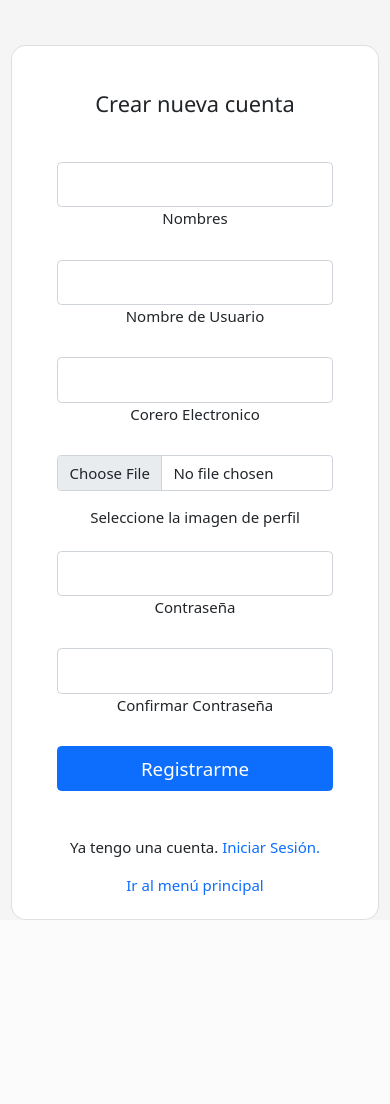
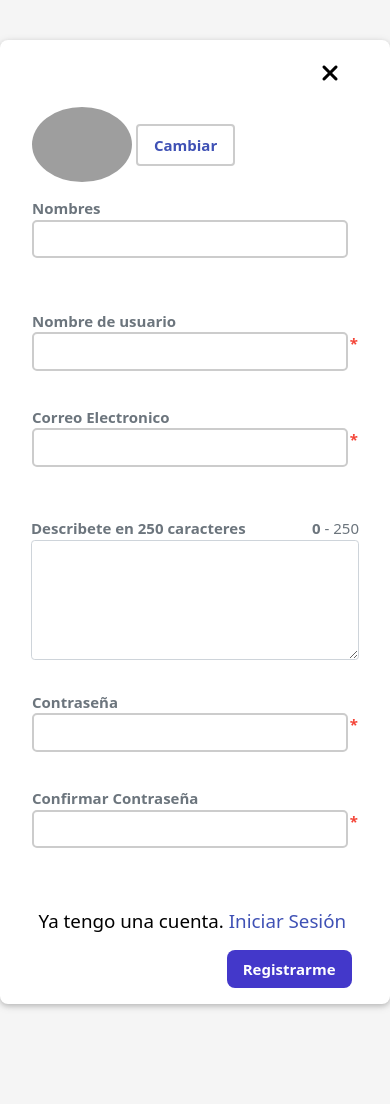
Before and after one commit to WilferCastro/MegateriosBlogV2, a Django app: page /registrarme/ in a window 390 px wide. Before the commit the page ends 920 px from the top, so only its background shows below. Run offline with Django 4.2, Linux system fonts and the light colour scheme; parts of the project's set-up code (start-up, migrations or seed data) failed here and were passed over; some libraries are stand-ins or nearby versions; grey boxes are pictures that could not be loaded.

Commit message:
Se rediseñó y se agregaron nuevas caracteristicas en el panel de registro

```diff
--- a/Blog/form.py
+++ b/Blog/form.py
@@ -9,7 +9,7 @@ class UserForm(UserCreationForm):
     class Meta:
         model = User
 
-        fields = ['username','first_name','last_name','email','password1','password2','image',]
+        fields = ['username','first_name','last_name','email','password1','password2','image','biography']
 
         labels = {
             'username': 'Nombre de Usuario',
@@ -19,6 +19,7 @@ class UserForm(UserCreationForm):
             'password1': 'Contraseña',
             'password2': 'Confirmar Contraseña',
             'image': 'Seleccione su imagen',
+            'biography': 'Describete',
         }
 
         widgets = {
@@ -28,6 +29,7 @@ class UserForm(UserCreationForm):
             'email': forms.EmailInput(),
             'password1': forms.PasswordInput(),
             'password2': forms.PasswordInput(),
+            'biography': forms.Textarea(),
         }
 
 
--- a/Blog/models.py
+++ b/Blog/models.py
@@ -1,12 +1,10 @@
-from distutils.command.upload import upload
 from django.db import models
 from django.contrib.auth.models import AbstractUser
-from django.forms import IntegerField
 
 
 # Create your models here.
 class User(AbstractUser):
-    image=models.ImageField(upload_to='foto_autores',null=True)
+    image=models.ImageField(upload_to='foto_autores',null=True,default='foto_autores/avatar.jpg')
 
     email = models.EmailField(('email address'), unique=True)
     location=models.CharField(max_length=45, null=True, blank=True)
--- a/Blog/views.py
+++ b/Blog/views.py
@@ -30,11 +30,18 @@ def MisArticulos(request, pk):
         return render(request,"articulos/error.html")
 
 
-class Registro(CreateView):
-    model = User
-    template_name="principal/registro.html"
-    form_class=UserForm
-    success_url=reverse_lazy('articulos')
+class Registro(View):
+
+    def get(self,request):
+        return render(request,"principal/registro.html")
+
+    def post(self,request):
+        form = UserForm(request.POST,request.FILES)
+        if form.is_valid():
+            form.save()
+            return JsonResponse({"ok":"oj"})
+        else:
+            return JsonResponse(form.errors, status=400)
 
 
 class NuevoArticulo(LoginRequiredMixin,CreateView):
--- a/static/css/style.css
+++ b/static/css/style.css
@@ -115,6 +115,7 @@ box-shadow: 0 10px 20px rgba(0,0,0,.12), 0 4px 8px rgba(0,0,0,.06);
 
 .xmodal{
   /* w3-right me-3 fs-3 px-3 w3-round-large */
+  color: #000;
   float: right;
   margin-right: 20px;
   padding: 0 15px;
@@ -127,3 +128,19 @@ box-shadow: 0 10px 20px rgba(0,0,0,.12), 0 4px 8px rgba(0,0,0,.06);
   color: #4338ca;
   background-color: rgba(37,99,235,.1);
 }
+
+.inputs{
+  width: 97%;
+  padding: 6px 0;
+  outline: none;
+  border: 2px solid #ccc;
+  border-radius: 5px;
+  margin-bottom: 35px;
+}
+.inputs:focus{
+  border-color: #4338ca;
+}
+
+.filebutton{
+  content: 'Cambiar';
+}
--- a/static/js/other.js
+++ /dev/null
@@ -1,3 +0,0 @@
-function edditComment(){
-    alert("hjrhgrjsjbjkg")
-}
--- /dev/null
+++ b/static/js/registro.js
@@ -0,0 +1,106 @@
+function countChars(obj){
+    let val=obj.value.length;
+    document.getElementById("text_counter").innerText=val
+}
+
+
+window.onload = ()=> {
+
+document.getElementById("button_filev2").addEventListener('click', function() {
+    document.getElementById("id_image").click();
+});
+
+let file=document.getElementById("id_image")
+let image=document.getElementById("img_avatar")
+
+file.addEventListener("change", () => {
+    const archivos = file.files;
+    const primerArchivo = archivos[0];
+
+    const objectURL = URL.createObjectURL(primerArchivo);
+
+    image.src = objectURL;
+    image=document.getElementById("img_avatar")
+
+    document.getElementById("button_filev3").style.display="inline"
+  });
+
+
+
+
+  document.getElementById("button_filev3").addEventListener("click", ()=>{
+    image.src = "/static/img/avatar.jpg";
+    document.getElementById("button_filev3").style.display="none"
+  })
+
+
+  document.getElementById("form_registro").addEventListener("submit", (e)=>{
+      e.preventDefault()
+      let form = document.getElementById("form_registro")
+      let formData = new FormData(form)
+      fetch("/registrarme/",{
+        method: 'POST',
+        body: formData,
+      }).then(response => response.json())
+      .then(response =>{
+          console.log(response)
+        if (response.ok){
+            form.reset()
+            document.getElementById("btn_registrar").disabled = true
+            new Noty({
+                theme: 'metroui',
+                type: 'success',
+                layout: 'topCenter',
+                text: "Cuenta creada con éxito",
+                timeout: 3000,
+            }).show();
+            new Noty({
+                theme: 'metroui',
+                type: 'success',
+                layout: 'topCenter',
+                text: "Será redireccionado a la pagina de inicio de sesión",
+                timeout: 3800,
+            }).show();
+            setTimeout(function(){
+               window.location.href = "/accounts/login/";
+            }, 5200);
+
+        }else{
+            if (response.password2){
+                new Noty({
+                    theme: 'metroui',
+                    type: 'error',
+                    layout: 'topCenter',
+                    text: response.password2[0],
+                    timeout: 5000,
+                }).show();
+              }if (response.username){
+                new Noty({
+                    theme: 'metroui',
+                    type: 'error',
+                    layout: 'topCenter',
+                    text: response.username[0],
+                    timeout: 5300,
+                }).show();
+              }if (response.email){
+                new Noty({
+                    theme: 'metroui',
+                    type: 'error',
+                    layout: 'topCenter',
+                    text: response.email[0],
+                    timeout: 5600,
+                }).show();
+              }
+        }
+
+      }).catch(error =>{
+          alert(error)
+      })
+  })
+
+
+
+
+
+
+}
--- a/templates/principal/registro.html
+++ b/templates/principal/registro.html
@@ -1,4 +1,5 @@
 {% extends 'base/base.html' %}
+{%load static%}
 
 {%block title%}
 Registrarme
@@ -10,80 +11,71 @@ Registrarme
 
 {%block content%}
 
-<section class="vh-100">
-    <div class="container py-5 h-100">
-        <div class="row d-flex justify-content-center align-items-center h-100">
-            <div class="col-12 col-md-8 col-lg-6 col-xl-5">
-                <div class="card shadow-2-strong" style="border-radius: 1rem;">
-                    <div class="card-body p-5 text-center">
+<div class="w3-container w3-white w3-round-large w3-card-2" style="max-width: 700px;margin: auto;margin-top: 40px;">
 
-                        <h3 class="mb-5">Crear nueva cuenta</h3>
-
-                        <form method="post" enctype="multipart/form-data">
-                            {% csrf_token %}
-
-                            {% if form.errors %}
-                            {% for field in form %}
-                            {% for error in field.errors %}
-                            <div class="alert alert-danger">
-                                <strong>{{ error|escape }}</strong>
+    <div class="w3-row">
+        <form action="" id="form_registro" method="post" enctype="multipart/form-data">
+            {%csrf_token%}
+            <div class="w3-row w3-margin-bottom">
+                <a href="{% url 'articulos' %}" class="xmodal mt-3" title="Cancelar"><i class="fa-solid fa-xmark"></i></a>
             </div>
-                            {% endfor %}
-                            {% endfor %}
-                            {% endif %}
-
-                            <div class="form-outline mb-4">
-                                <input type="text" id="nombre" name="first_name" class="form-control form-control-lg"
-                                    required />
-                                <label class="form-label" for="nombre">Nombres</label>
+            <div class="w3-row w3-margin-bottom">
+                <div class="w3-half w3-container ">
+                    <img src="{% static 'img/avatar.jpg' %}" alt="Avatar" id="img_avatar" class="rounded-circle" width="100px">
+                    <input type="file" id="id_image" name="image" hidden>
+                    <button type="button" id="button_filev2" class="w3-button w3-text-indigo w3-round fw-bold" style="border: 2px solid #ccc;">Cambiar</button>
+                    <button type="button" id="button_filev3" class="w3-button w3-text-red w3-round fw-bold" style="border: 2px solid #ccc;display: none;">Remover</button>
                 </div>
-
-                            <div class="form-outline mb-4">
-                                <input type="text" id="username" name="username" class="form-control form-control-lg"
-                                    required />
-                                <label class="form-label" for="username">Nombre de Usuario</label>
+                <div class="w3-half w3-container  pt-3">
+                    <label for="" class="fw-bold text-secondary">Nombres</label>
+                    <input type="text" class="inputs" id="nombre" name="first_name">
                 </div>
-
-                            <div class="form-outline mb-4">
-                                <input type="email" id="email" name="email" class="form-control form-control-lg"
-                                    required />
-                                <label class="form-label" for="email">Corero Electronico</label>
             </div>
-
-                            <div class="input-group mb-3">
-                                <input type="file" name="image" class="form-control" id="imagen" required>
+            <div class="w3-row">
+                <div class="w3-half w3-container ">
+                    <label for="" class="fw-bold text-secondary">Nombre de usuario</label>
+                    <input type="text" class="inputs" required id="username" name="username">
+                    <span class="w3-right w3-text-red fw-bold">*</span>
                 </div>
-                            <label for="imagen" class="mb-4">Seleccione la imagen de perfil</label>
-
-                            <div class="form-outline mb-4">
-                                <input type="password" id="password1" name="password1"
-                                    class="form-control form-control-lg" required />
-                                <label class="form-label" for="password1">Contraseña</label>
+                <div class="w3-half w3-container ">
+                    <label for="" class="fw-bold text-secondary">Correo Electronico</label>
+                    <input type="email" class="inputs" required id="email" name="email">
+                    <span class="w3-right w3-text-red fw-bold">*</span>
                 </div>
-
-                            <div class="form-outline mb-4">
-                                <input type="password" id="password2" name="password2"
-                                    class="form-control form-control-lg" required />
-                                <label class="form-label" for="password2">Confirmar Contraseña</label>
             </div>
-
-                            <button class="btn btn-primary btn-lg btn-block" style="width: 100%;">Registrarme</button>
+            <div class="w3-row w3-margin-bottom p-3">
+                <label for="" class="fw-bold text-secondary">Describete en 250 caracteres</label>
+                <label for="" class="w3-right text-secondary"> <span class="fw-bold" id="text_counter">0</span> - 250</label>
+                <textarea class="form-control" maxlength="250" onkeyup="countChars(this);" id="biography" name="biography"  style="height: 120px"></textarea>
+            </div>
+            <div class="w3-row w3-margin-bottom">
+                <div class="w3-half w3-container ">
+                    <label for="" class="fw-bold text-secondary">Contraseña</label>
+                    <input type="password" class="inputs" required id="password1" name="password1">
+                    <span class="w3-right w3-text-red fw-bold">*</span>
+                </div>
+                <div class="w3-half w3-container ">
+                    <label for="" class="fw-bold text-secondary">Confirmar Contraseña</label>
+                    <input type="password" class="inputs" required id="password2" name="password2">
+                    <span class="w3-right w3-text-red fw-bold">*</span>
+                </div>
+            </div>
+            <div class="w3-row w3-margin-bottom px-4">
+                <p class="w3-left mt-2 fs-5">Ya tengo una cuenta. <a href="{% url 'login' %}" class="link w3-text-indigo">Iniciar Sesión</a></p>
+                <button id="btn_registrar" class="w3-button w3-indigo w3-round-large fw-bold w3-right">Registrarme</button>
+            </div>
         </form>
     </div>
 
-                    <div class="center">
-                        <p>Ya tengo una cuenta. <a class="link" href="{% url 'login' %}">Iniciar Sesión.</a></p>
 </div>
 
-                    <div class="center mb-4">
-                        <a class="link" href="{% url 'articulos' %}">Ir al menú principal</a>
-                    </div>
+<div style="margin-top: 100px;">
 
 </div>
-            </div>
-        </div>
-    </div>
-</section>
 
 
 {%endblock%}
+
+{%block extrajs%}
+<script src="{% static 'js/registro.js' %}"></script>
+{%endblock%}
```
Also changed, not shown: media/foto_autores/avatar.jpg (added), static/img/image2.png (deleted), 1 other file. Lines whose indentation alone changed are shown as unchanged.
